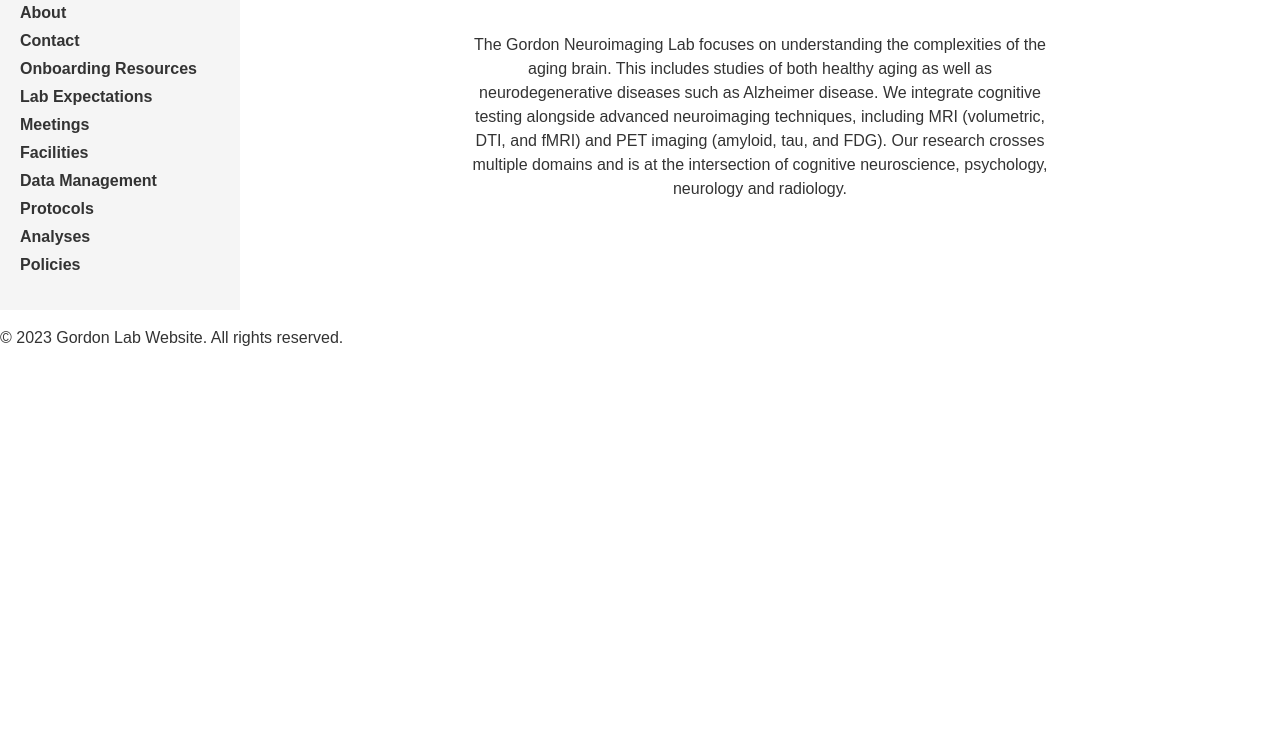
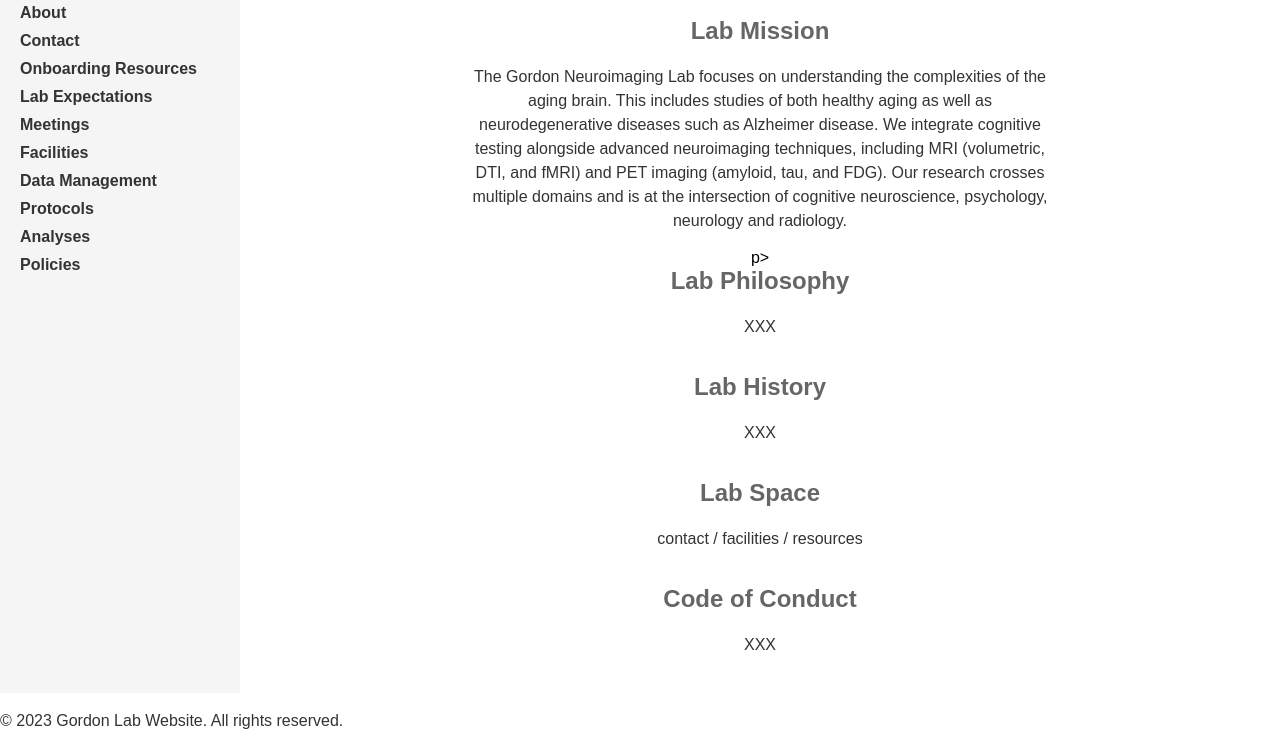
Before and after one commit to dianahobbs/bagordon.github.io, a plain HTML site: page about.html in a window 1280 px wide. Shown: the part 60-809 px from the top of the page. Drawn offline with Linux system fonts and the light colour scheme.

Commit message:
update about

```diff
--- a/about.html
+++ b/about.html
@@ -26,8 +26,21 @@
         <h1>About BAGL</h1>
       </div>
       <div class="welcome-text">
+        <h2>Lab Mission</h2>
         <p>The Gordon Neuroimaging Lab focuses on understanding the complexities of the aging brain. This includes studies of both healthy aging as well as neurodegenerative diseases such as Alzheimer disease. We integrate cognitive testing alongside advanced neuroimaging techniques, including MRI (volumetric, DTI, and fMRI) and PET imaging (amyloid, tau, and FDG). Our research crosses multiple domains and is at the intersection of cognitive neuroscience, psychology, neurology and radiology.
-        </p>
+        </p>p><br>
+
+        <h2>Lab Philosophy</h2>
+        <p>XXX</p><br>
+
+        <h2>Lab History</h2>
+        <p>XXX</p><br>
+
+        <h2>Lab Space</h2>
+        <p>contact / facilities / resources </p><br>
+
+        <h2>Code of Conduct</h2>
+        <p>XXX</p>
       </div>
     </div>
   </div>
```
